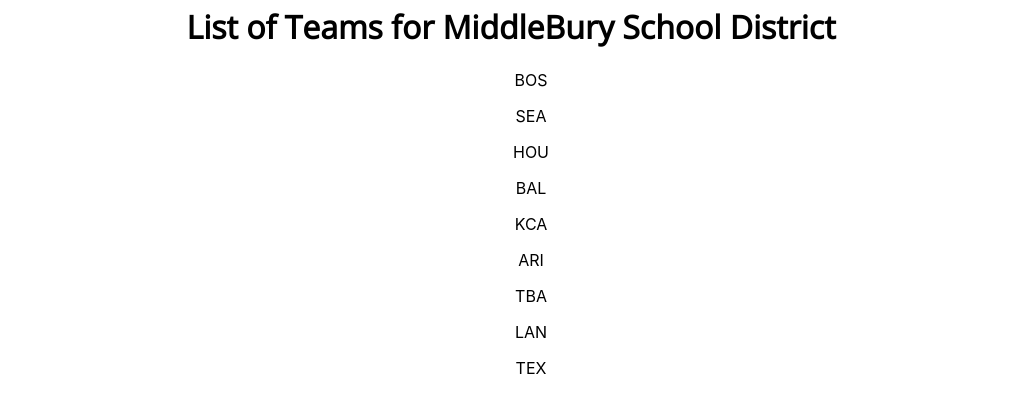
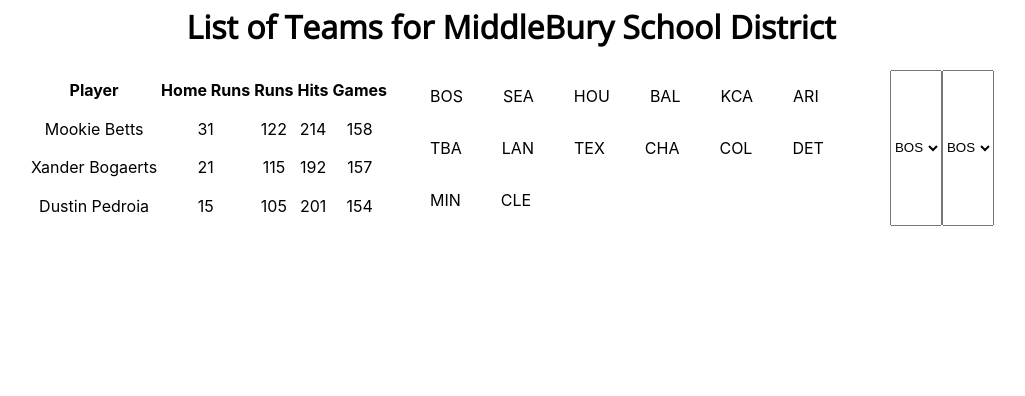
Before and after one commit to Baseball-Hack-Day/BaseballPredictions, a React (Create React App) app: page / in a window 1280 px wide. Shown: the part 402-798 px from the top of the page, without its empty margins (129-1154 px from the left). Built offline with nearby package versions, Linux system fonts and the light colour scheme.

Commit message:
added table

```diff
--- a/src/App.js
+++ b/src/App.js
@@ -51,8 +51,11 @@
       }
     });
 
+    let BOSTeam = players.filter(player => player.teamID === 'BOS')
+
     console.log('teams', teamNames)
     console.log('SELECTEd', this.state.selectedTeam1)
+    console.log('BOSSSS', BOSTeam)
 
     return (
       <Router>
@@ -69,11 +72,36 @@
           <img src="https://www.baseballtradingpins.net/wp-content/uploads/2018/04/Youth-Baseball-1024x682.jpeg" />
         </div>
 
+        <h1>List of Teams for MiddleBury School District</h1>
         <div className="players-container">
-          <h1>List of Teams for MiddleBury School District</h1>
+          {
+            <table>
+              <tbody>
+                <tr>
+                  <th>Player</th>
+                  <th>Home Runs</th>
+                  <th>Runs</th>
+                  <th>Hits</th>
+                  <th>Games</th>
+                </tr>
+                {
+                  BOSTeam.map(player => (
+                    <tr>
+                      <td>{player.nameFirst} {player.nameLast}</td>
+                      <td>{player.HR}</td>
+                      <td>{player.R}</td>
+                      <td>{player.H}</td>
+                      <td>{player.G}</td>
+                    </tr>
+                  ))
+                }
+              </tbody>
+            </table>
+          }
           {/* {playersInfo} */}
-
-          {Object.keys(teamNames).map(team =><ul>{team}</ul>)}
+          <div className="links">
+            {Object.keys(teamNames).map(team =><ul>{team}</ul>)}
+          </div>
             {/* //  <ul><Link to={`/${team}`}>{team}</Link></ul>)} */}
 
           <select onChange={this.handleChange}>
@@ -92,7 +120,7 @@
              )
            })}
           </select>
-          <Team player={this.state.selectedTeam2} />
+          {/* <Team player={this.state.selectedTeam2} /> */}
 
         </div>
       </div>
--- a/src/index.css
+++ b/src/index.css
@@ -25,5 +25,13 @@
 }
 
 .players-container {
-  text-align: center
+  display: flex;
+  text-align: center;
+  justify-content: center
 }
+
+.links {
+  display: flex;
+  width: 500px;
+  flex-wrap: wrap
+}
```
